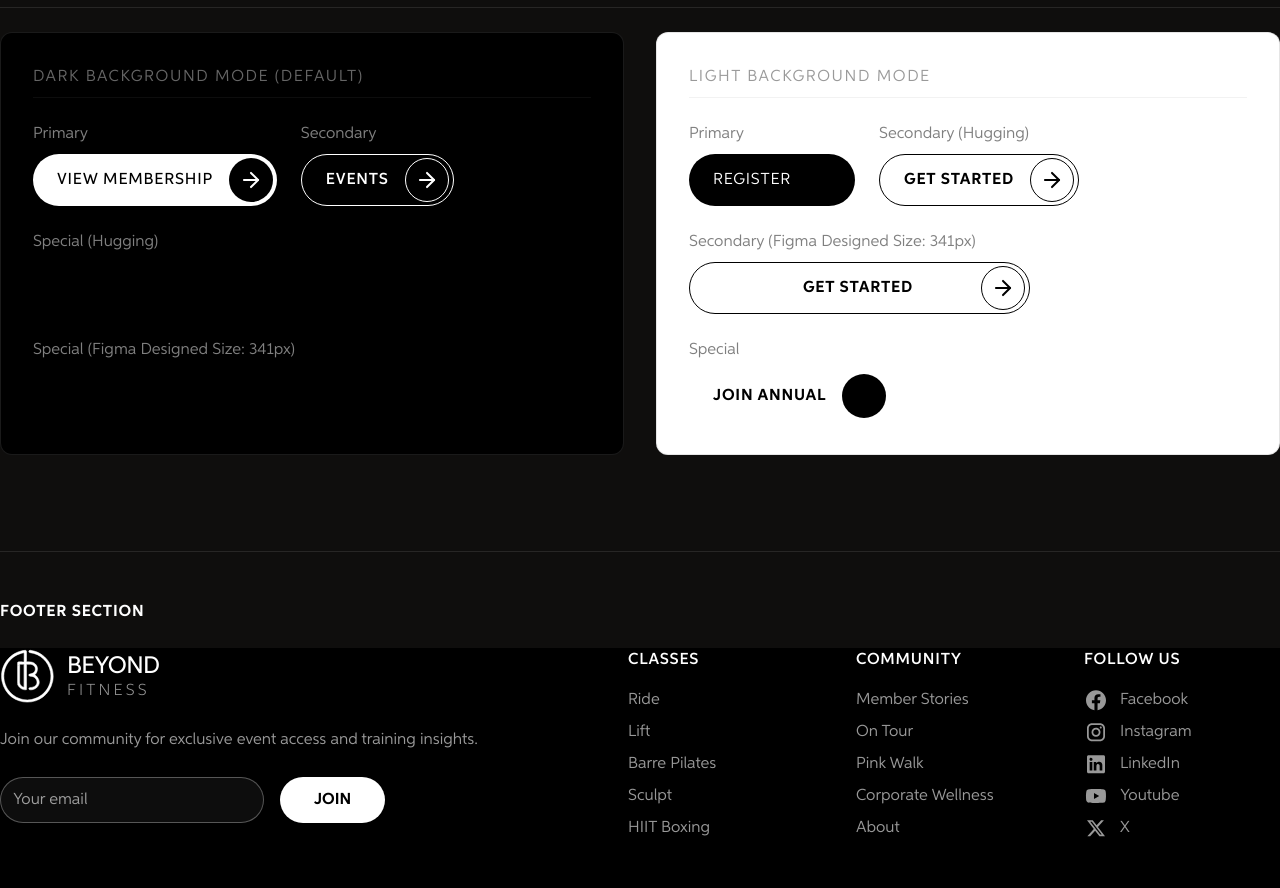
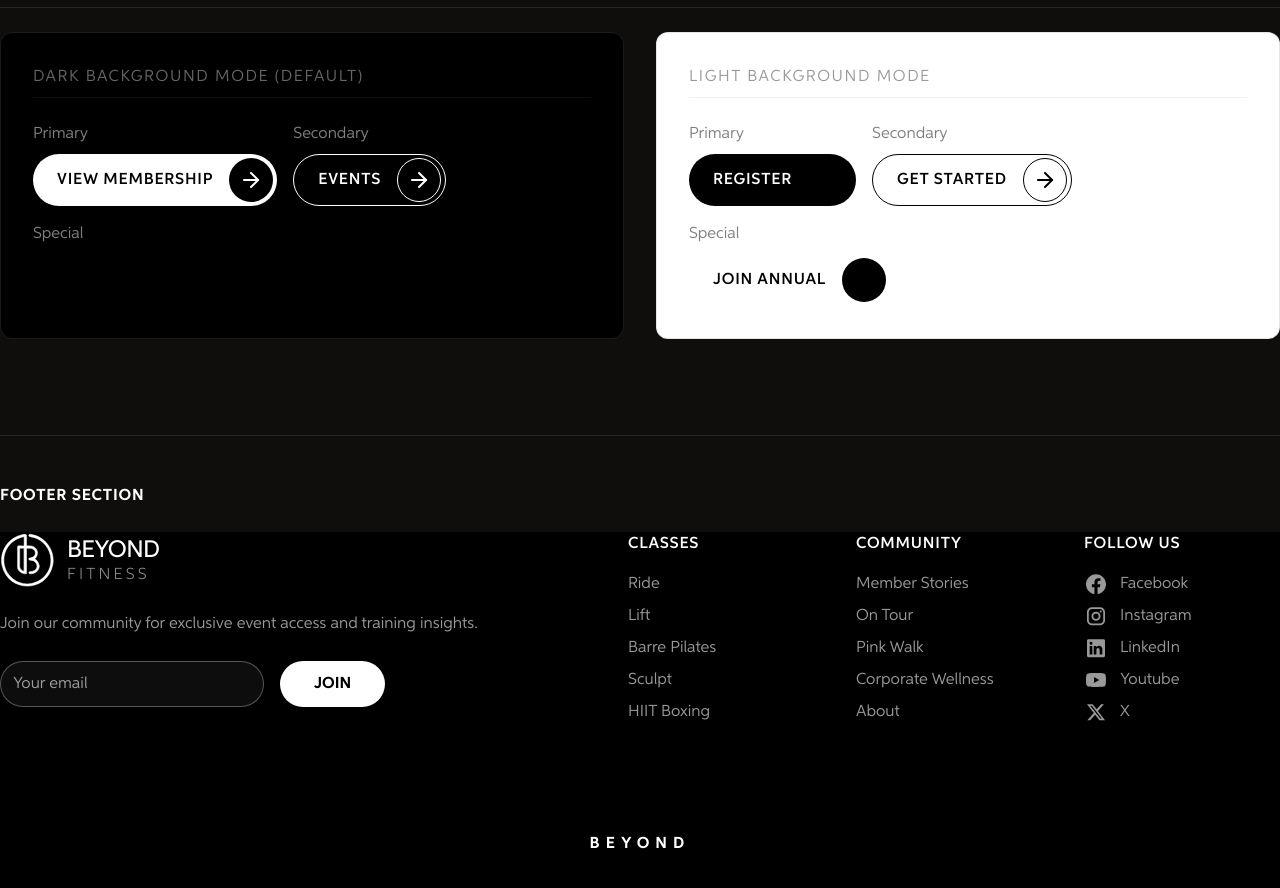
Before and after one commit to mannie55/Beyond-Fitness, a Next.js app: page /design-system in a window 1280 px wide. Shown: the part 2600-3488 px from the top of the page. Built offline with nearby package versions, Linux system fonts and the light colour scheme.

Commit message:
Revert "feat(button): align font-weights and layout flexibilities with figma designs"
This reverts commit 07660a64a797c588ccd5f741fd3cef1660e0de8f.

```diff
--- a/app/design-system/page.tsx
+++ b/app/design-system/page.tsx
@@ -116,7 +116,7 @@ export default function DesignSystemPage() {
               <span className="text-text-small text-white/40 uppercase tracking-widest block border-b border-white/5 pb-2">
                 Dark Background Mode (default)
               </span>
-              <div className="flex flex-wrap gap-6 items-start">
+              <div className="flex flex-wrap gap-4 items-center">
                 <div className="flex flex-col gap-2">
                   <span className="text-text-tiny text-white/50">Primary</span>
                   <Button variant="primary" theme="dark">View Membership</Button>
@@ -126,12 +126,8 @@ export default function DesignSystemPage() {
                   <Button variant="secondary" theme="dark">Events</Button>
                 </div>
                 <div className="flex flex-col gap-2">
-                  <span className="text-text-tiny text-white/50">Special (Hugging)</span>
+                  <span className="text-text-tiny text-white/50">Special</span>
                   <Button variant="special" theme="dark">Join Annual</Button>
-                </div>
-                <div className="flex flex-col gap-2">
-                  <span className="text-text-tiny text-white/50">Special (Figma Designed Size: 341px)</span>
-                  <Button variant="special" theme="dark" className="w-[341px] pl-[72.88px]">Join Annual</Button>
                 </div>
               </div>
             </div>
@@ -141,18 +137,14 @@ export default function DesignSystemPage() {
               <span className="text-text-small text-black/40 uppercase tracking-widest block border-b border-black/5 pb-2">
                 Light Background Mode
               </span>
-              <div className="flex flex-wrap gap-6 items-start">
+              <div className="flex flex-wrap gap-4 items-center">
                 <div className="flex flex-col gap-2">
                   <span className="text-text-tiny text-black/50">Primary</span>
                   <Button variant="primary" theme="light">Register</Button>
                 </div>
                 <div className="flex flex-col gap-2">
-                  <span className="text-text-tiny text-black/50">Secondary (Hugging)</span>
+                  <span className="text-text-tiny text-black/50">Secondary</span>
                   <Button variant="secondary" theme="light">Get Started</Button>
-                </div>
-                <div className="flex flex-col gap-2">
-                  <span className="text-text-tiny text-black/50">Secondary (Figma Designed Size: 341px)</span>
-                  <Button variant="secondary" theme="light" className="w-[341px] pl-[60.88px]">Get Started</Button>
                 </div>
                 <div className="flex flex-col gap-2">
                   <span className="text-text-tiny text-black/50">Special</span>
--- a/components/ui/Button.tsx
+++ b/components/ui/Button.tsx
@@ -50,17 +50,8 @@ export default function Button({
   className = "",
   type = "button",
 }: ButtonProps) {
-  // Parse className to detect manual overrides for width and padding
-  const classesArray = className.split(" ");
-  const hasWidth = classesArray.some((c) => c.startsWith("w-") || c.startsWith("max-w-"));
-  const hasPl = classesArray.some((c) => c.startsWith("pl-") || c.startsWith("px-") || c.startsWith("p-"));
-  const hasPr = classesArray.some((c) => c.startsWith("pr-") || c.startsWith("px-") || c.startsWith("p-"));
-
-  const widthClass = hasWidth ? "" : "w-fit";
-  const paddingLeftClass = hasPl ? "" : "pl-[24px]";
-  const paddingRightClass = hasPr ? "" : "pr-[4px]";
-
-  const baseClasses = `group h-[52px] rounded-full flex items-center justify-between gap-[16px] py-[4px] text-text-small font-sans tracking-wider uppercase transition-all select-none cursor-pointer duration-300 ${widthClass} ${paddingLeftClass} ${paddingRightClass}`;
+  const baseClasses =
+    "group h-[52px] rounded-full flex items-center justify-between gap-[16px] pl-[24px] pr-[4px] py-[4px] text-text-small font-sans font-semibold tracking-wider uppercase transition-all select-none cursor-pointer duration-300 w-fit";
 
   const themeVariants = {
     dark: {
@@ -88,26 +79,12 @@ export default function Button({
     },
   };
 
-  const themeWeights = {
-    dark: {
-      primary: "font-medium",
-      secondary: "font-semibold",
-      special: "font-bold",
-    },
-    light: {
-      primary: "font-normal",
-      secondary: "font-bold",
-      special: "font-bold",
-    },
-  };
-
   const variantClasses = themeVariants[theme][variant];
   const arrowCircleClasses = themeArrowCircles[theme][variant];
-  const weightClass = themeWeights[theme][variant];
 
   const innerContent = (
     <>
-      <span className={`flex-1 text-center ${weightClass}`}>{children}</span>
+      <span className="flex-1 text-center">{children}</span>
       <div className={arrowCircleClasses}>
         <ArrowIcon className="h-6 w-6 transition-transform duration-300 group-hover:translate-x-1" />
       </div>
```
